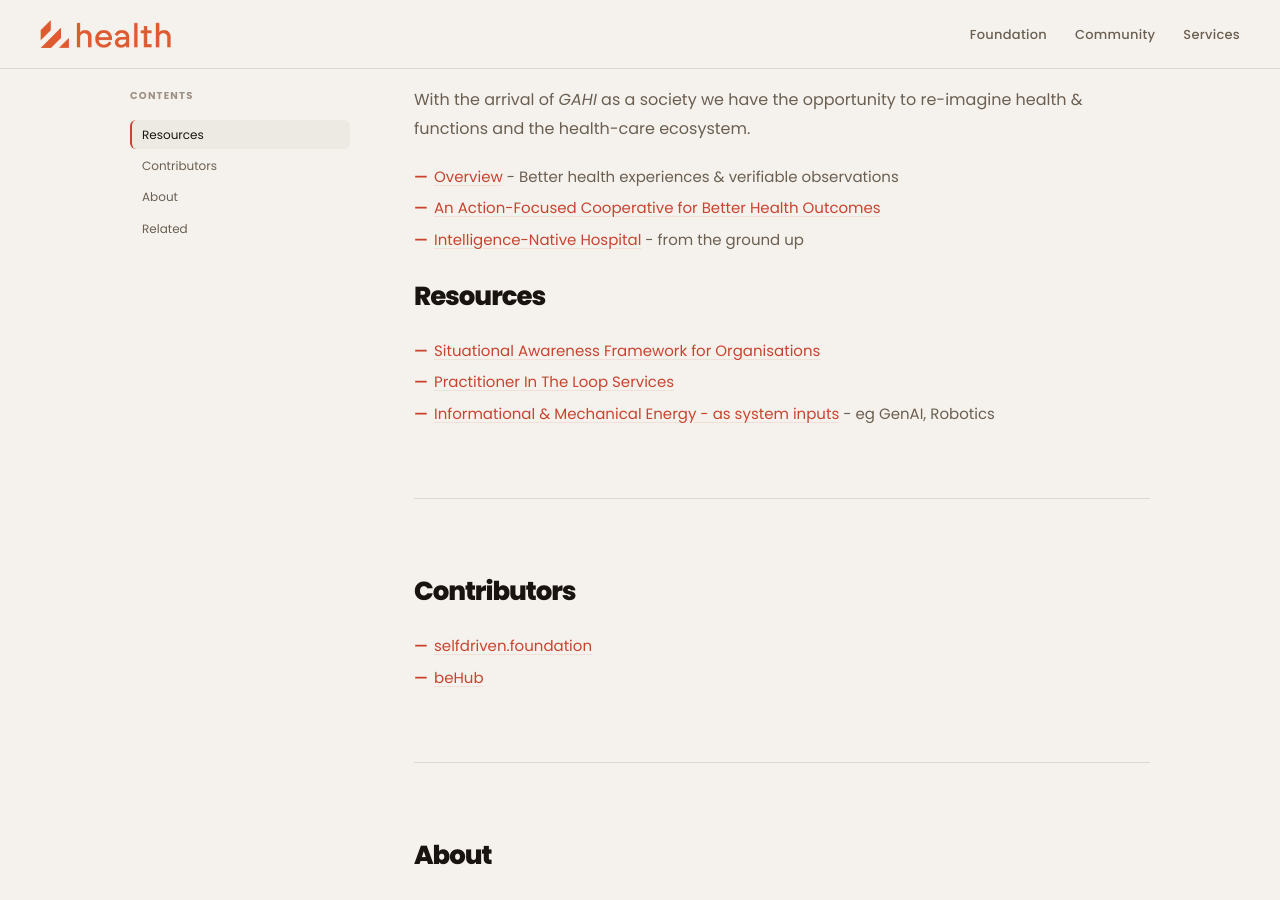
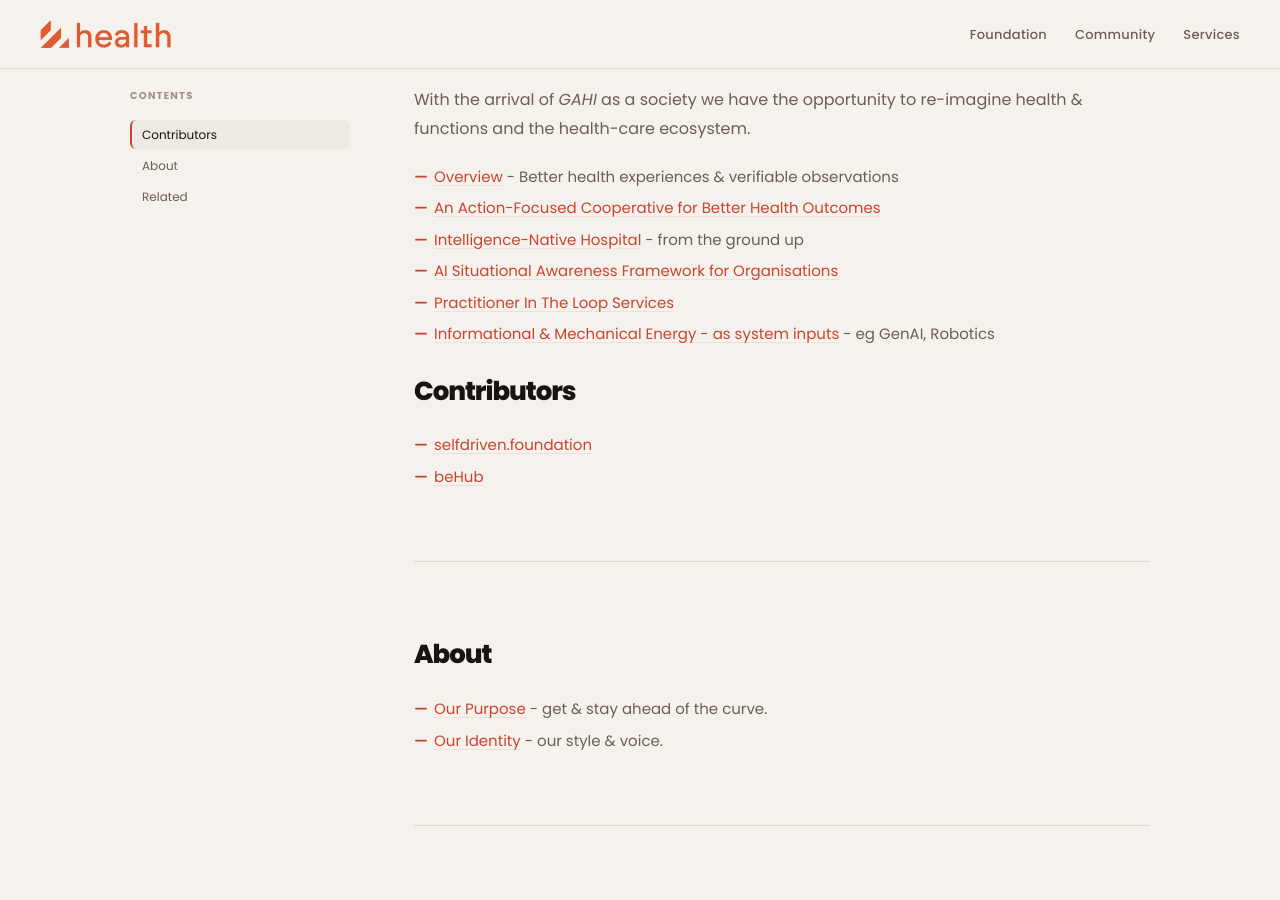
Before and after one commit to selfdriven-foundation/selfdriven-health, a Jekyll site: the page built from docs/index.md, in a window 1280 px wide and 900 px high, scrolled down 413 px. Built offline with Jekyll 4.4.1, drawn with Linux system fonts in a browser that asks for light colours.

Commit message:
Update index.md

```diff
--- a/docs/index.md
+++ b/docs/index.md
@@ -12,9 +12,7 @@ With the arrival of *GAHI* as a society we have the opportunity to re-imagine he
 - [Overview](/opportunity/overview) - Better health experiences & verifiable observations
 - [An Action-Focused Cooperative for Better Health Outcomes](/opportunity/cooperative)
 - [Intelligence-Native Hospital](/opportunity/intelligence-native-hospital) - from the ground up
-
-## Resources
-- [Situational Awareness Framework for Organisations](/situational-awareness-framework/organisations/)
+- [AI Situational Awareness Framework for Organisations](/situational-awareness-framework/organisations/)
 - [Practitioner In The Loop Services](/resources/practitioner-in-the-loop-services)
 - [Informational & Mechanical Energy - as system inputs](/resources/energy) - eg GenAI, Robotics
 
```
